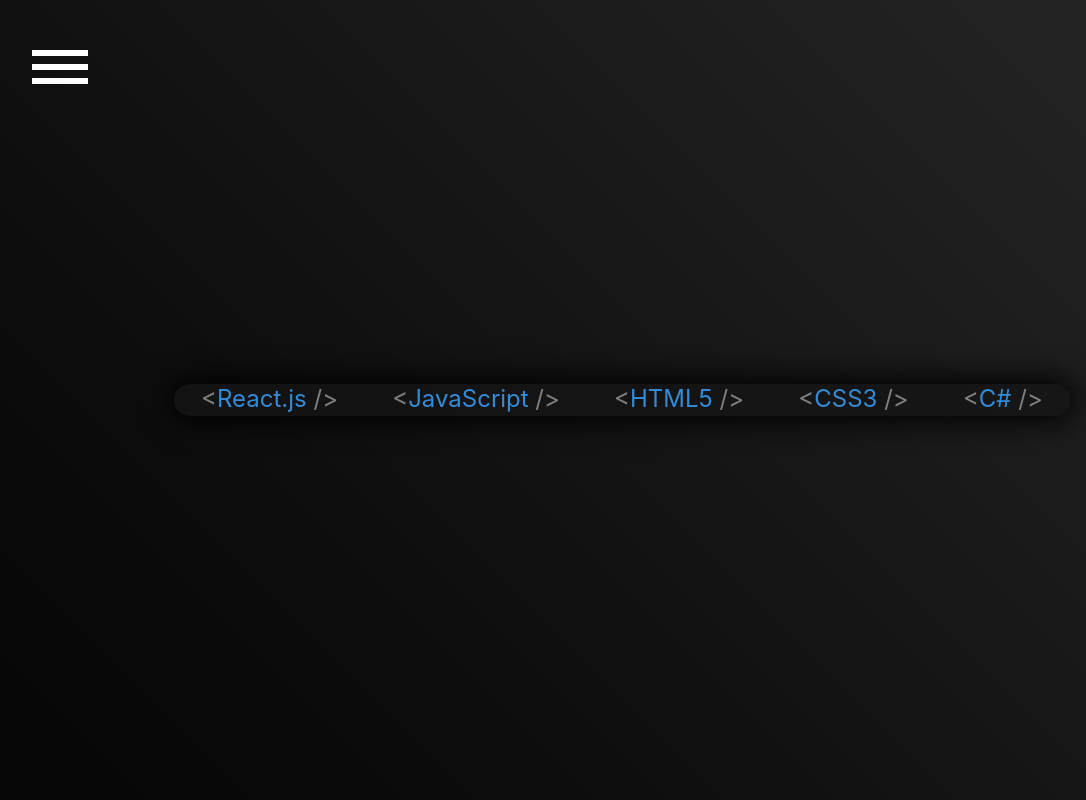
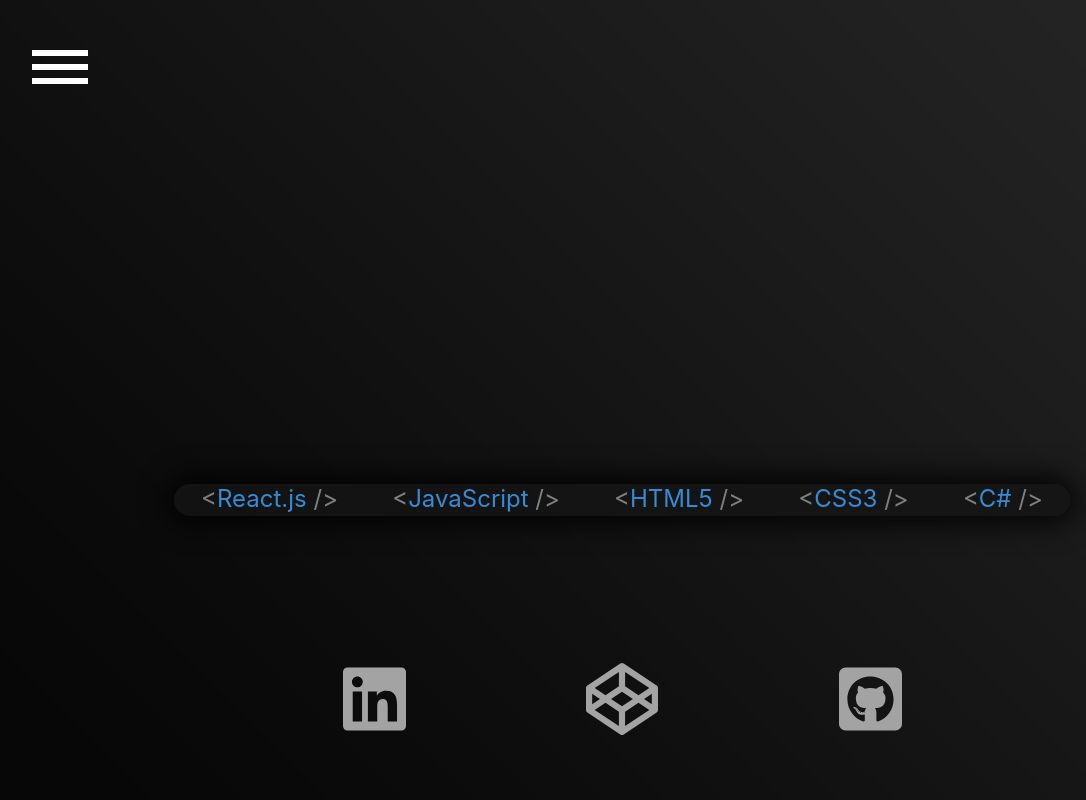
Before and after one commit to Jauhaar/portfolio, a React (Create React App) app: page / in a window 1280 px wide. Shown: the whole page, without its empty margins (18-1104 px from the left). Built offline with nearby package versions, Linux system fonts and the light colour scheme; the HTML template or start-up script is replaced by a standard one.

Commit message:
progress made on landing page.

```diff
--- a/package.json
+++ b/package.json
@@ -4,6 +4,11 @@
   "private": true,
   "homepage": "https://jauhaar.github.io/portfolio",
   "dependencies": {
+    "@fortawesome/fontawesome-svg-core": "^1.2.27",
+    "@fortawesome/free-brands-svg-icons": "^5.12.1",
+    "@fortawesome/free-solid-svg-icons": "^5.12.1",
+    "@fortawesome/react-fontawesome": "^0.1.8",
+    "@material-ui/core": "^4.9.4",
     "@testing-library/jest-dom": "^4.2.4",
     "@testing-library/react": "^9.4.0",
     "@testing-library/user-event": "^7.2.1",
--- a/src/App.css
+++ b/src/App.css
@@ -10,19 +10,51 @@
 .container {
   min-height: 100vh;
   width: 70%;
+  /* display: flex;
+  flex-direction: column;
+  align-items: center;
+  justify-content: space-evenly; */
+}
+
+.app-grid {
+  min-height: 100%;
+  display: grid;
+  grid-template-areas:
+    'cover-image'
+    'skills-bar'
+    'icon-bar';
+  grid-template-columns: 100%;
+  grid-template-rows: 2fr 1fr 1fr;
+}
+
+.grid-skills-bar {
+  grid-area: skills-bar;
   display: flex;
   align-items: center;
   justify-content: center;
 }
-
 .skills-bar {
   width: 100%;
+  height: fit-content;
   padding: 0 0 3px 0;
   display: flex;
   justify-content: space-around;
   border-radius: 20px;
   background-color: rgba(20, 20, 20, 0.8);
   box-shadow: 0 0 30px 5px #000;
+}
+
+.grid-icon-bar {
+  grid-area: icon-bar;
+  display: flex;
+  align-items: center;
+  justify-content: center;
+}
+.icon-bar {
+  width: 100%;
+  padding: 0 0 3px 0;
+  display: flex;
+  justify-content: space-evenly;
 }
 
 /* MENU COMPONENT */
@@ -72,9 +104,11 @@
 .menu .left-panel {
   width: 60%;
   height: 100%;
-  background-color: rgba(0, 7, 15, 0.5);
+  /* background-color: rgba(0, 7, 15, 0.5); */
+  background-color: rgba(0, 0, 0, 0.5);
   transform: translate3d(-100%, 0, 0);
   transition: all 0.5s ease-out;
+  z-index: 2;
 }
 
 .menu .left-panel.show {
@@ -85,9 +119,11 @@
 .menu .right-panel {
   width: 40%;
   height: 100%;
-  background-color: rgba(0, 10, 20, 0.5);
+  /* background-color: rgba(0, 10, 20, 0.5); */
+  background-color: rgba(0, 0, 0, 0.6);
   transform: translate3d(0, -100%, 0);
   transition: all 0.5s ease-out;
+  z-index: 2;
 }
 
 .menu .right-panel.show {
@@ -108,6 +144,7 @@
 .menu-nav .nav-item {
   list-style-type: none;
   text-shadow: 0px 0px 10px #000;
+
   cursor: pointer;
   user-select: none;
   opacity: 0;
@@ -159,3 +196,8 @@
 .Skill .tag {
   color: #808080;
 }
+
+/* ICON COMPONENT */
+.icon {
+  color: #a3a3a3;
+}
--- a/src/App.js
+++ b/src/App.js
@@ -1,7 +1,13 @@
 import React, { useState } from 'react';
 import Skill from './components/Skill';
 import Menu from './components/Menu';
+import Icon from './components/Icon';
 import './App.css';
+import {
+  faLinkedin,
+  faGithubSquare,
+  faCodepen
+} from '@fortawesome/free-brands-svg-icons';
 
 const App = () => {
   const [skills, setSkills] = useState([
@@ -12,14 +18,34 @@
     'C#'
   ]);
 
+  const [icons, setIcons] = useState([
+    {
+      icon: faLinkedin,
+      link: 'https://www.linkedin.com/in/mohammed-jauhaar-saib-556a80177/'
+    },
+    { icon: faCodepen, link: 'https://codepen.io/Jauhaar/pens/' },
+    { icon: faGithubSquare, link: 'https://github.com/jauhaar' }
+  ]);
+
   return (
     <div className="App">
       <Menu />
       <div className="container">
-        <div className="skills-bar">
-          {skills.map((item, index) => (
-            <Skill key={index} skills={item} />
-          ))}
+        <div className="app-grid">
+          <div className="grid-skills-bar">
+            <div className="skills-bar">
+              {skills.map((item, index) => (
+                <Skill key={index} skills={item} />
+              ))}
+            </div>
+          </div>
+          <div className="grid-icon-bar">
+            <div className="icon-bar">
+              {icons.map((item, index) => (
+                <Icon key={index} source={item.icon} link={item.link} />
+              ))}
+            </div>
+          </div>
         </div>
       </div>
     </div>
--- /dev/null
+++ b/src/components/Icon.js
@@ -0,0 +1,13 @@
+import React from 'react';
+import { FontAwesomeIcon } from '@fortawesome/react-fontawesome';
+import IconButton from '@material-ui/core/IconButton';
+
+const Icon = ({ source, link }) => {
+  return (
+    <IconButton target="_blank" href={link}>
+      <FontAwesomeIcon icon={source} size="3x" className="icon" />
+    </IconButton>
+  );
+};
+
+export default Icon;
```
Also changed, not shown: 1 other file (tests, documents, lock files or other folders).
